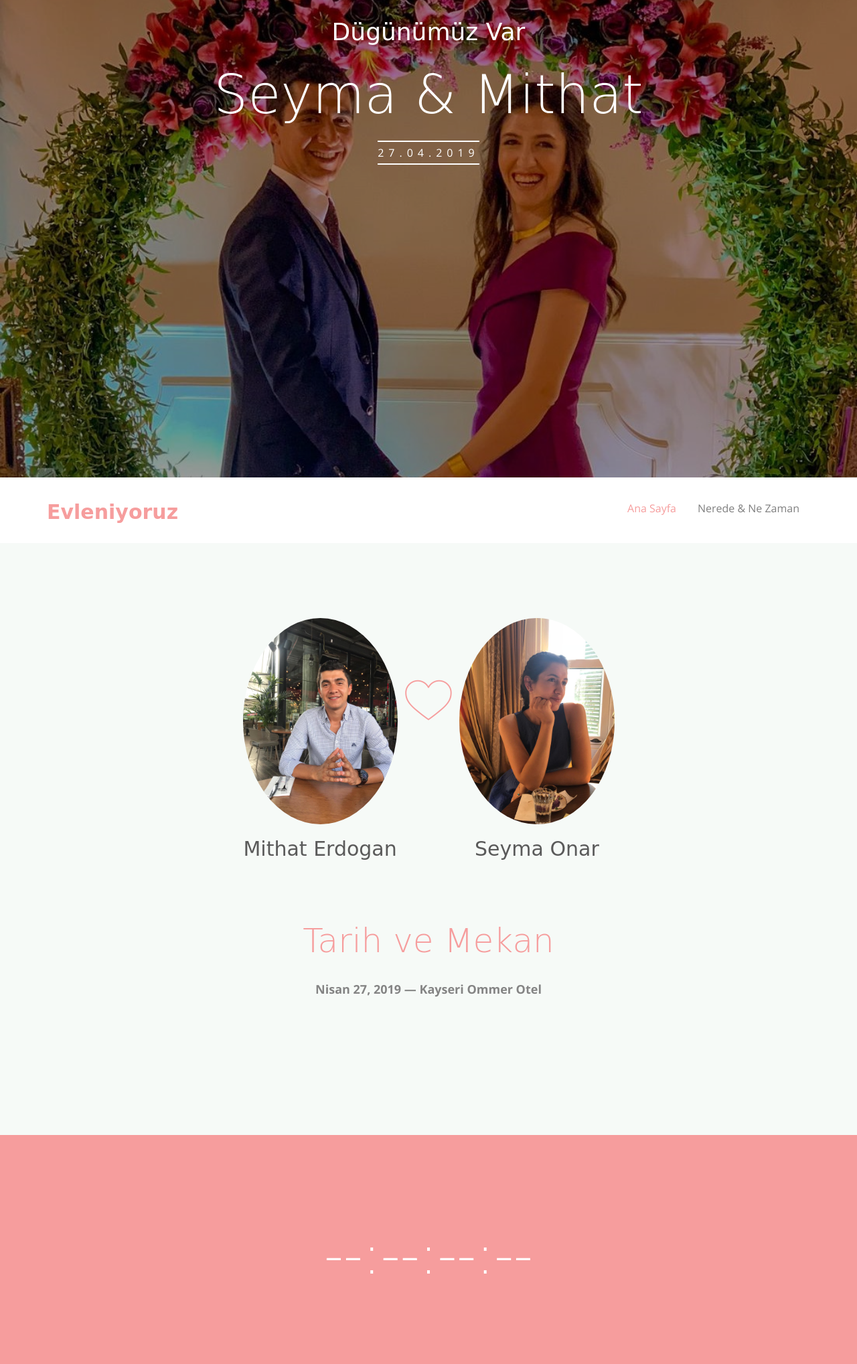
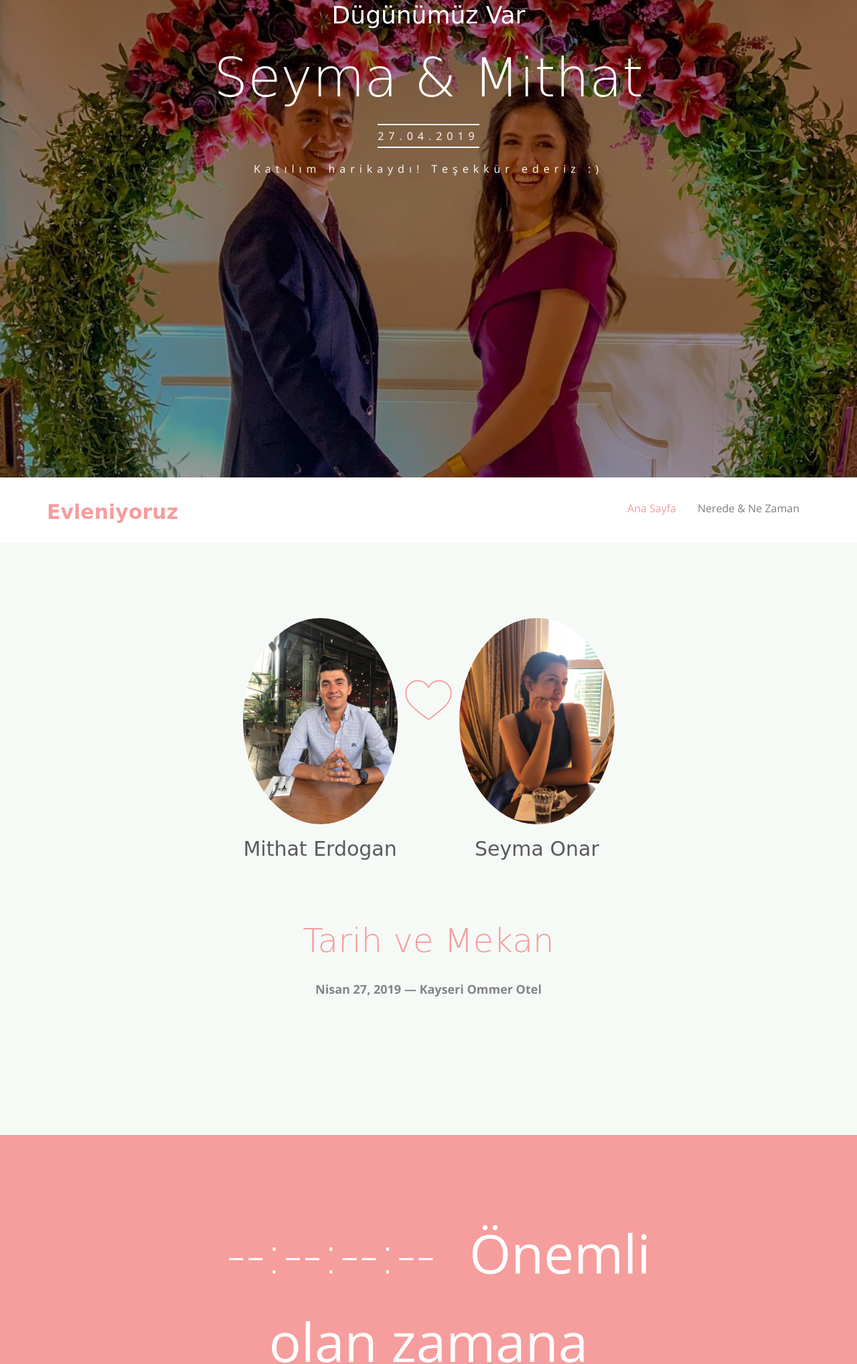
Before and after one commit to erdoganmithat/mansionworks, a website: page seyma-mithat/index.html in a window 1280 px wide. Shown: the part 87-2124 px from the top of the page at 67% size. Drawn offline with nearby package versions, Linux system fonts and the light colour scheme; some packages are replaced by stand-ins of ours; no server answers; a script that the page names is missing; files whose address does not match are found by name; a web font is replaced by a local one.

Commit message:
Update index.html

```diff
--- a/seyma-mithat/index.html
+++ b/seyma-mithat/index.html
@@ -80,6 +80,7 @@
 									<h1>Dügünümüz Var</h1>
 									<h2>Seyma &amp; Mithat</h2>
 									<p><span>27.04.2019</span></p>
+									<p>Katılım harikaydı! Teşekkür ederiz :)</p>
 									<br>
 									<br>
 									<br>
@@ -150,6 +151,7 @@
 					<p class="countdown">
 						<span data-cdt-id="2333419">--:--:--:--</span>
 <script src="https://w2.countingdownto.com/2333419.js"></script>
+						Önemli olan zamana bırakmak değil! Zamanla bırakmamaktır.
 
 
 
```
